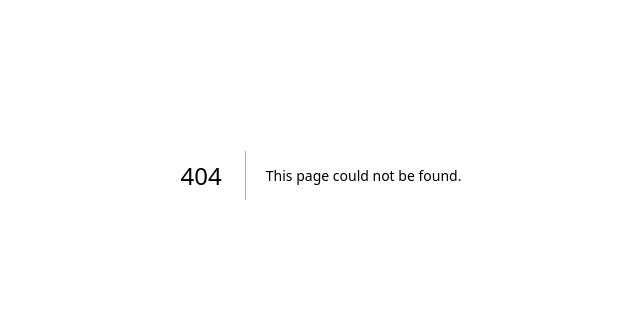
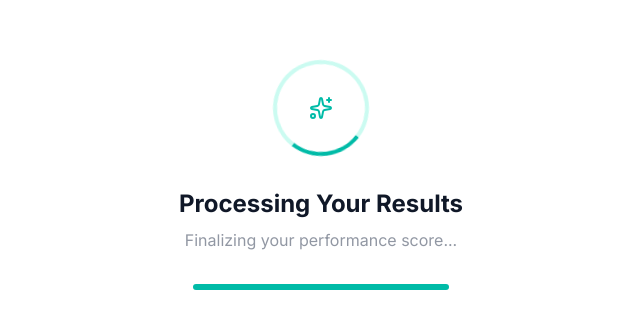
Before and after one commit to boncloudy/viecareer, a Next.js app: page /loading in a window 1280 px wide. Before the commit this address had no page. Shown: the part 225-554 px from the top of the page, without its empty margins (319-959 px from the left). Built offline with nearby package versions, Linux system fonts and the light colour scheme.

Commit message:
add loading space from Phuong

```diff
--- a/src/app/coding/page.tsx
+++ b/src/app/coding/page.tsx
@@ -54,7 +54,7 @@ export default function CodingPage() {
       // Redirect to analytics after a brief success display
       setTimeout(() => {
         app.setCurrentFlow("analytics");
-        router.push("/analytics");
+        router.push("/loading");
       }, 1500);
     }, 2000);
   }, [app, router]);
@@ -74,7 +74,7 @@ export default function CodingPage() {
             <span className="text-sm text-slate-300">Recording Live</span>
           </div>
           <button
-            onClick={() => router.push("/analytics")}
+            onClick={() => router.push("/loading")}
             className="bg-white/10 hover:bg-white/20 text-white text-sm px-4 py-1.5 rounded-lg transition-colors"
           >
             Exit Session
--- a/src/app/dashboard/page.tsx
+++ b/src/app/dashboard/page.tsx
@@ -56,7 +56,7 @@ export default function DashboardPage() {
           </div>
         </header>
 
-        <main className="p-6 max-w-6xl">
+        <main className="p-6">
           {/* JDI Score Card */}
           <Card className="p-8 mb-6">
             <div className="flex items-start justify-between">
--- a/src/app/interview/page.tsx
+++ b/src/app/interview/page.tsx
@@ -74,7 +74,7 @@ export default function InterviewPage() {
 
   const handleEndInterview = useCallback(() => {
     if (timerRef.current) clearInterval(timerRef.current);
-    router.push("/analytics");
+    router.push("/loading");
   }, [router]);
 
   const handleNextCodingInterview = useCallback(() => {
--- /dev/null
+++ b/src/app/loading/page.tsx
@@ -0,0 +1,62 @@
+"use client";
+
+import React, { useEffect, useState } from "react";
+import { useRouter } from "next/navigation";
+import { Sparkles, BrainCircuit, BarChart3, Search } from "lucide-react";
+
+export default function LoadingResultPage() {
+  const router = useRouter();
+  const [step, setStep] = useState(0);
+
+  const loadingSteps = [
+    { icon: <Search className="w-6 h-6" />, text: "Analyzing your responses..." },
+    { icon: <BrainCircuit className="w-6 h-6" />, text: "Evaluating technical depth..." },
+    { icon: <BarChart3 className="w-6 h-6" />, text: "Generating ATS matching report..." },
+    { icon: <Sparkles className="w-6 h-6" />, text: "Finalizing your performance score..." },
+  ];
+
+  useEffect(() => {
+    const interval = setInterval(() => {
+      setStep((prev) => (prev < loadingSteps.length - 1 ? prev + 1 : prev));
+    }, 1500);
+
+    const timeout = setTimeout(() => {
+      router.push("/analytics");
+    }, 6500);
+
+    return () => {
+      clearInterval(interval);
+      clearTimeout(timeout);
+    };
+  }, [router, loadingSteps.length]);
+
+  return (
+    <div className="min-h-screen bg-white flex flex-col items-center justify-center p-6 text-center">
+
+      <div className="relative mb-8">
+        <div className="w-24 h-24 border-4 border-teal-100 border-t-teal-500 rounded-full animate-spin" />
+        <div className="absolute inset-0 flex items-center justify-center text-teal-500">
+          {loadingSteps[step].icon}
+        </div>
+      </div>
+
+      <h2 className="text-2xl font-bold text-gray-900 mb-2">
+        Processing Your Results
+      </h2>
+
+      <div className="h-6 overflow-hidden">
+         <p className="text-gray-500 animate-pulse transition-all duration-500">
+            {loadingSteps[step].text}
+         </p>
+      </div>
+
+      {/* Progress Bar */}
+      <div className="w-64 h-1.5 bg-gray-100 rounded-full mt-8 overflow-hidden">
+        <div
+          className="h-full bg-teal-500 transition-all duration-[6000ms] ease-linear"
+          style={{ width: '100%' }}
+        />
+      </div>
+    </div>
+  );
+}
```
